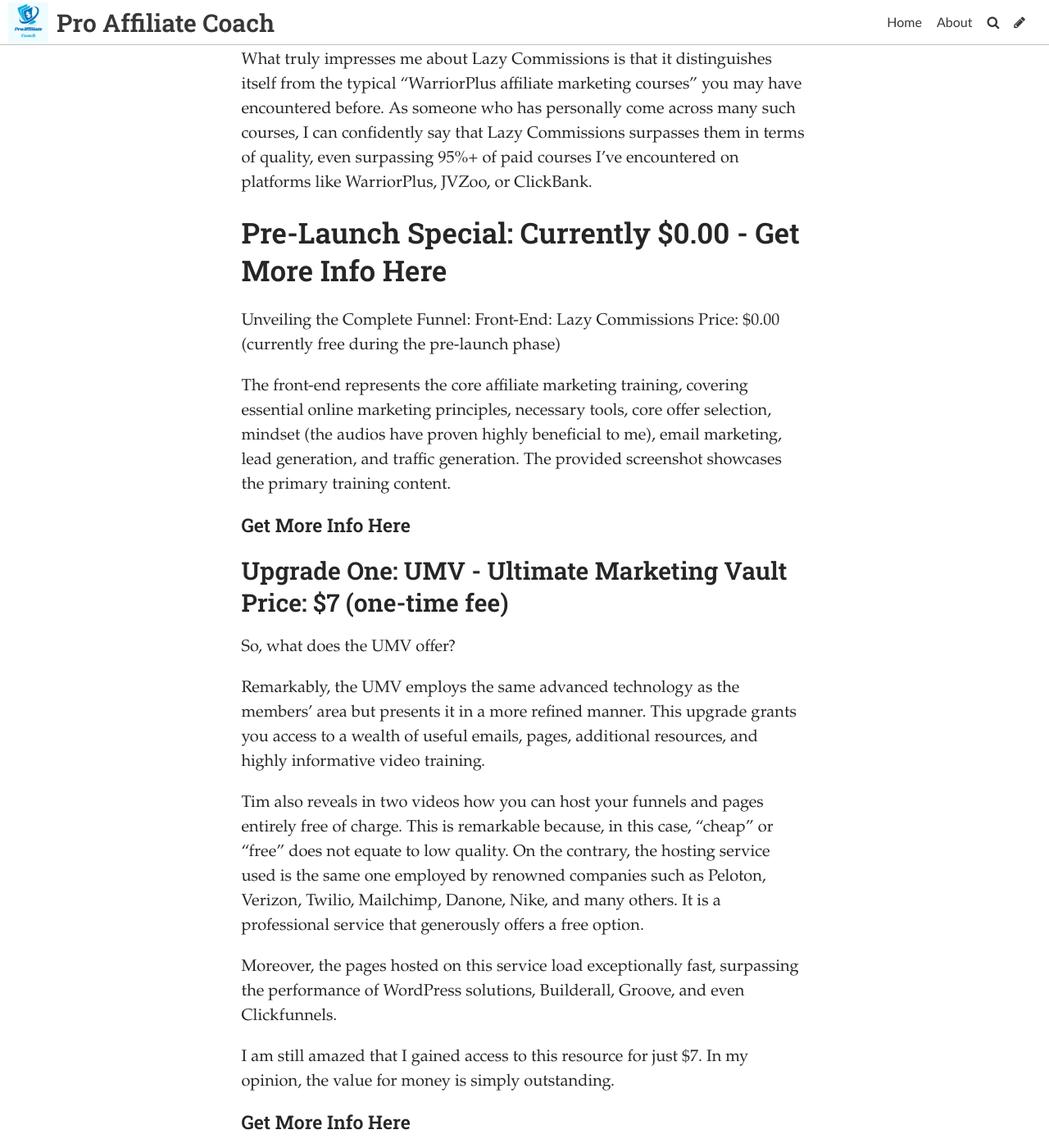
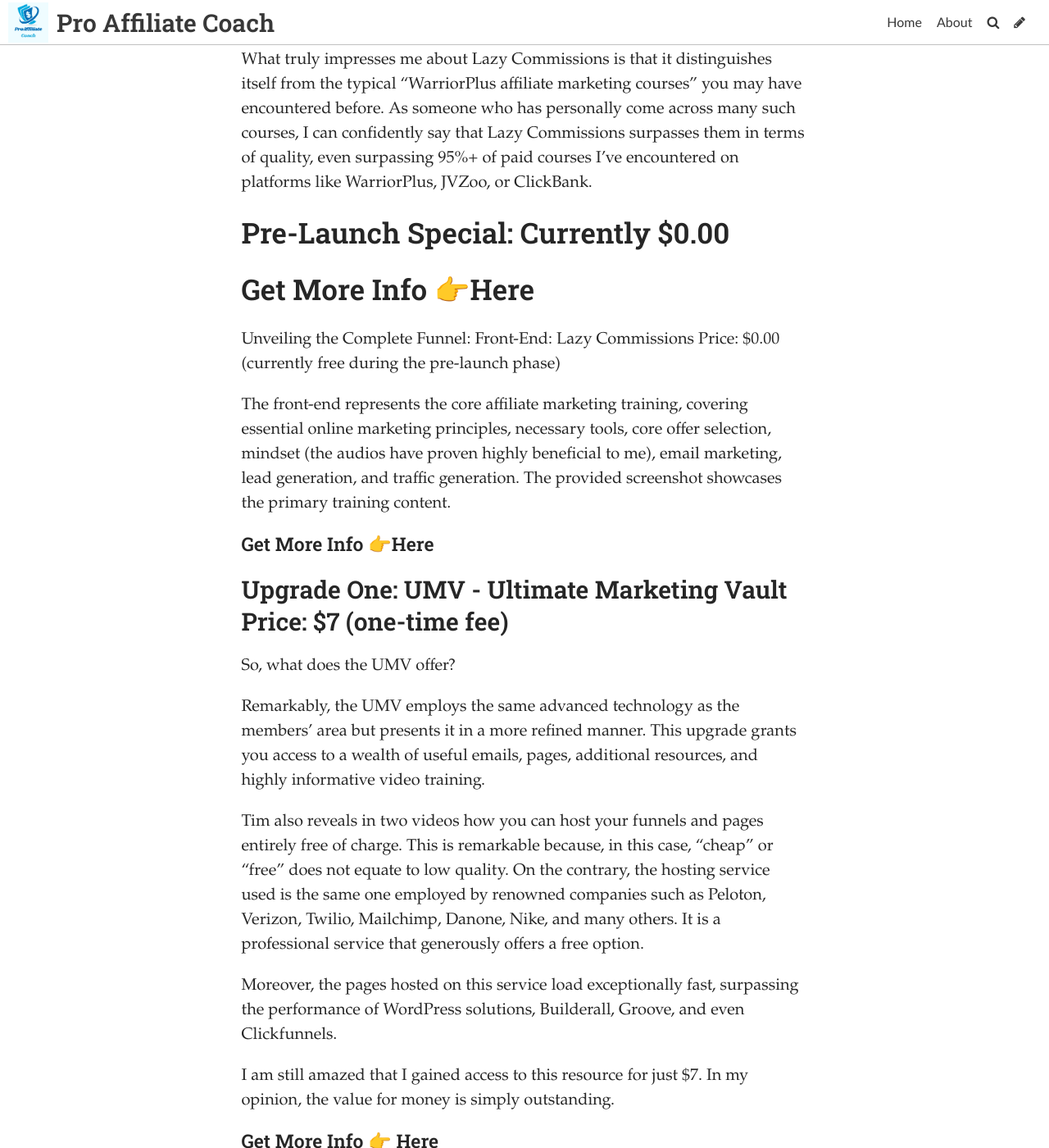
Before and after one commit to ProAffiliateCoach/proaffiliateblog, a Jekyll site: the page built from _posts/2023-07-19-lazy-commissions-affiliate-training-review.md, in a window 1280 px wide and 1400 px high, scrolled down 2106 px. Shown: the whole window at 82% size. Built offline with Jekyll 4.4.1, drawn with Linux system fonts in a browser that asks for light colours; some web fonts are replaced; part of the change alters nothing that is shown; some of the changed text lies outside the part shown.

Commit message:
Update Post “2023-07-19-lazy-commissions-affiliate-training-review”

```diff
--- a/_posts/2023-07-19-lazy-commissions-affiliate-training-review.md
+++ b/_posts/2023-07-19-lazy-commissions-affiliate-training-review.md
@@ -10,8 +10,6 @@ tags:
   - Education
   - Work
 ---
-
-
 Welcome to my authentic evaluation of Lazy Commissions, created by the renowned vendor Tim Ikels.
 
 Within this review, we will closely examine the essence of Lazy Commissions, delve into the background of its founder, Tim, and explore the fundamental concepts and ideas it encompasses.
@@ -31,7 +29,7 @@ Without further ado, let's dive in.
 * Product Name: Lazy Commissions
 * Initial Release: October 25, 2021 (regularly updated)
 * Creator: Tim Ikels
-* Product Website: **[[here](https://warriorplus.com/o2/a/ztq0qv/0)]**
+* Product Website: **[[here](https://secret-method-squeeze-page-001.netlify.app/)]**
 * Type: A proven affiliate marketing training course with a clear objective: Consistently achieving $100 per day through effective affiliate marketing and organic traffic strategies.
 * Price: $0.00 (special front-end offer)
 * Rating: 4.5/5
@@ -48,13 +46,15 @@ Tim, the course creator, continuously adds new videos and improves the course ov
 
 What truly impresses me about Lazy Commissions is that it distinguishes itself from the typical "WarriorPlus affiliate marketing courses" you may have encountered before. As someone who has personally come across many such courses, I can confidently say that Lazy Commissions surpasses them in terms of quality, even surpassing 95%+ of paid courses I've encountered on platforms like WarriorPlus, JVZoo, or ClickBank.
 
-## Pre-Launch Special: Currently $0.00 - Get More Info [Here](https://warriorplus.com/o2/a/ztq0qv/0)
+## Pre-Launch Special: Currently $0.00
+
+## Get More Info  👉[Here](https://secret-method-squeeze-page-001.netlify.app/)
 
 Unveiling the Complete Funnel: Front-End: Lazy Commissions Price: $0.00 (currently free during the pre-launch phase)
 
 The front-end represents the core affiliate marketing training, covering essential online marketing principles, necessary tools, core offer selection, mindset (the audios have proven highly beneficial to me), email marketing, lead generation, and traffic generation. The provided screenshot showcases the primary training content.
 
-#### Get More Info [Here](https://warriorplus.com/o2/a/ztq0qv/0)
+#### Get More Info 👉[Here](https://secret-method-squeeze-page-001.netlify.app/)
 
 ### Upgrade One: UMV - Ultimate Marketing Vault Price: $7 (one-time fee)
 
@@ -68,7 +68,7 @@ Moreover, the pages hosted on this service load exceptionally fast, surpassing t
 
 I am still amazed that I gained access to this resource for just $7. In my opinion, the value for money is simply outstanding.
 
-#### Get More Info[ Here](https://warriorplus.com/o2/a/ztq0qv/0)
+#### Get More Info 👉[ Here](https://secret-method-squeeze-page-001.netlify.app/)
 
 ### Upgrade Two: SAI - Secret Affiliate Insider Price: $67 (one-time fee) or $9.95 (monthly subscription)
 
@@ -92,7 +92,7 @@ I am confident that once SAI officially launches, it will transition into a mont
 
 Take a look at this comment from a relatively new member, which echoes my sentiments regarding the Secret Affiliate Insider:
 
-#### Get More Info [Here](https://warriorplus.com/o2/a/ztq0qv/0)
+#### Get More Info  👉[Here](https://secret-method-squeeze-page-001.netlify.app/)
 
 ### Upgrade Three: Special License Rights Price: $97 (one-time fee)
 
```
